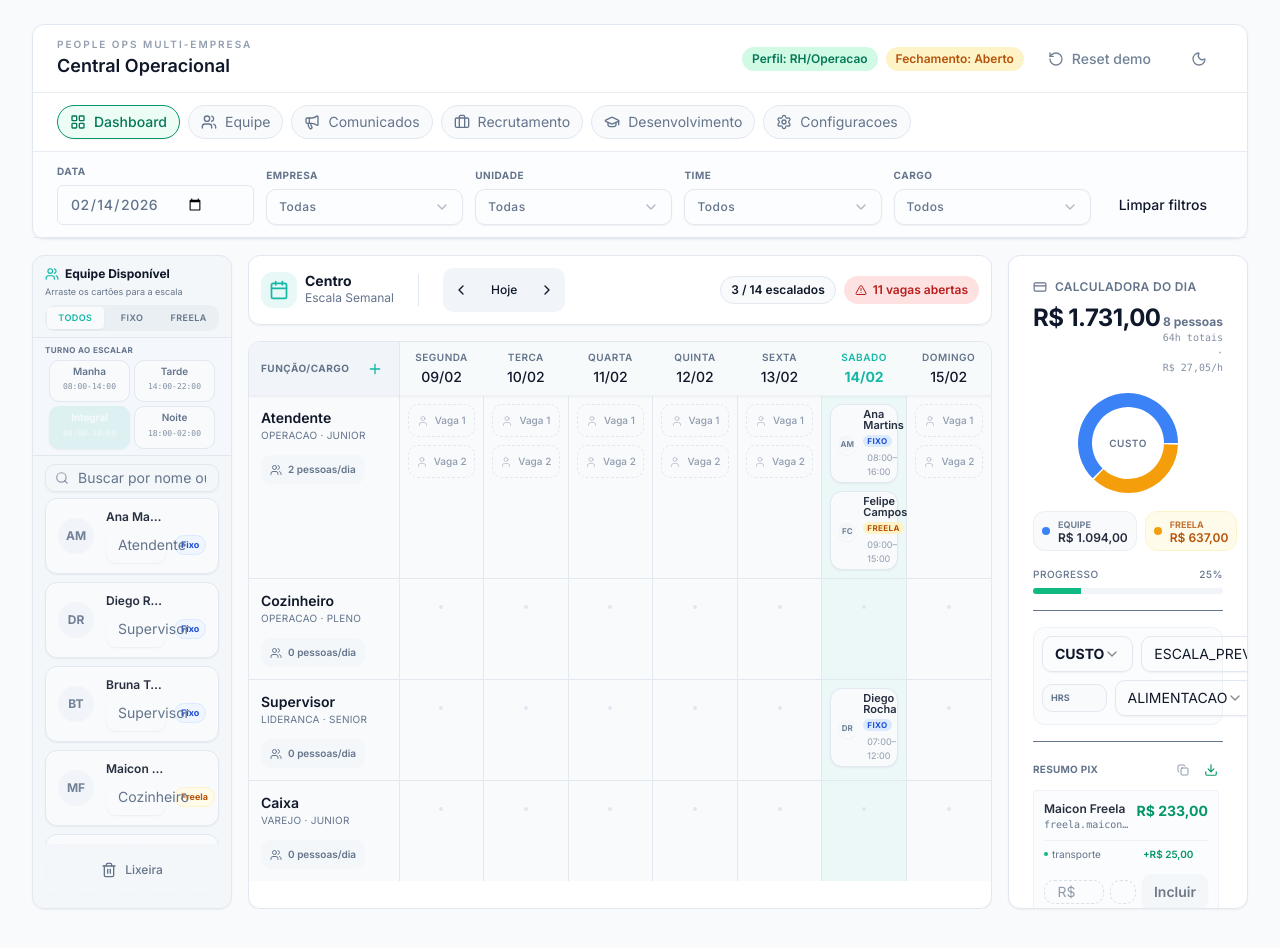
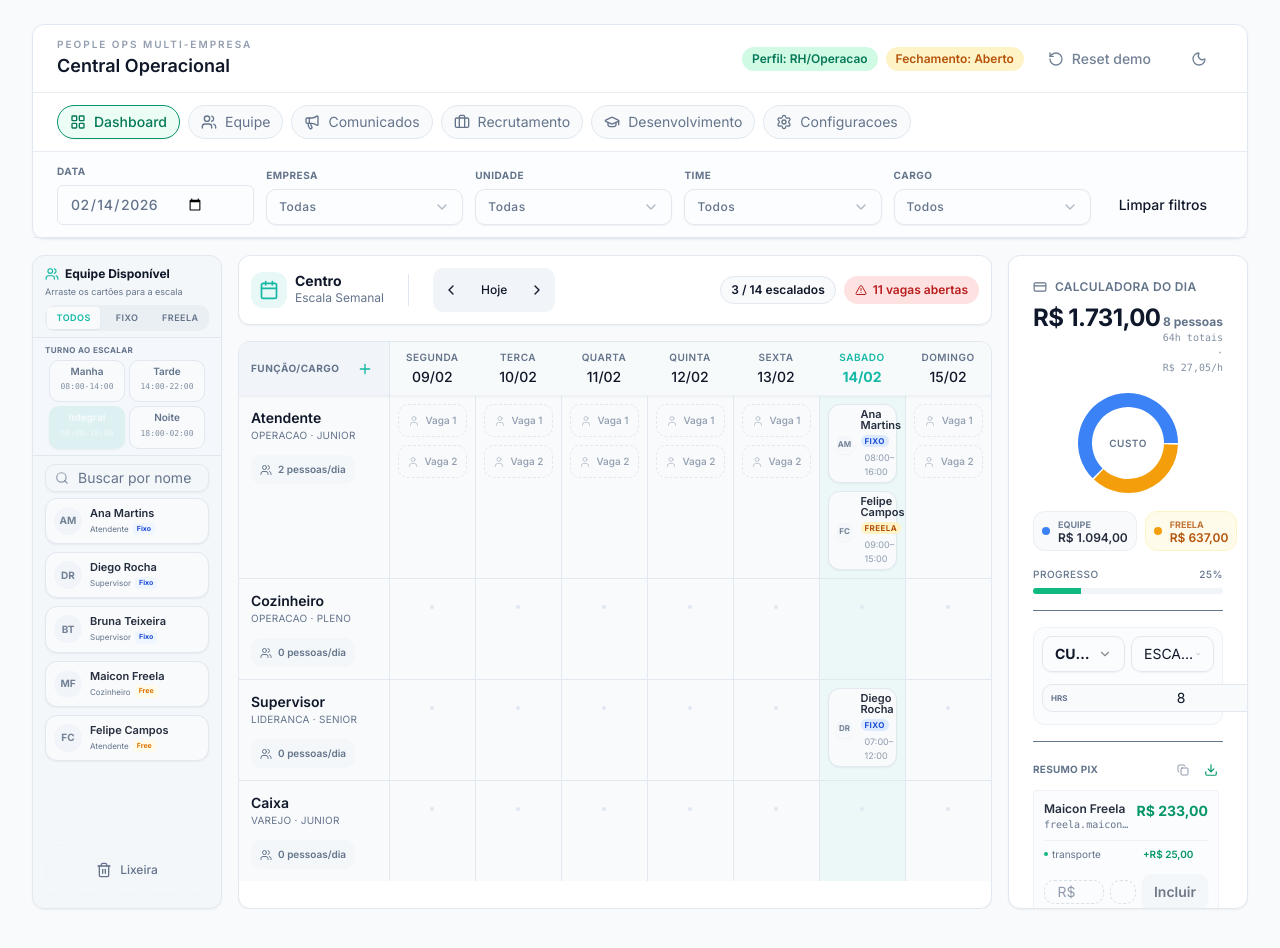
Before and after one commit to vaquev01/rh-manager, a Next.js app: page / in a window 1280 px wide. Shown: the top 948 px of the page. Built offline with nearby package versions, Linux system fonts and the light colour scheme.

Commit message:
fix: Corrige sobreposição nos cards da sidebar e controles PIX
- schedule-builder: initials h-7 w-7, nome na text role (sem Select), badge menor, click no card abre sheet
- pix-sidebar: controles em grid 2-col, texto 9px, layout sem overflow
- Fix JSX dangling tags em ambos componentes

```diff
--- a/src/components/pix-sidebar.tsx
+++ b/src/components/pix-sidebar.tsx
@@ -240,24 +240,24 @@ export function PixSidebar() {
 
                     {/* Controls */}
                     <div className="space-y-2 hide-on-print bg-muted/30 p-2 rounded-lg border border-border/50">
-                        <div className="flex gap-2">
+                        <div className="grid grid-cols-2 gap-1.5">
                             <Select
                                 value={paymentContext.config.mode}
                                 onValueChange={(val) => setPaymentMode(val as any)}
                             >
-                                <SelectTrigger className="h-7 text-[10px] flex-1 font-bold bg-background">
+                                <SelectTrigger className="h-7 text-[9px] font-bold bg-background">
                                     <SelectValue />
                                 </SelectTrigger>
                                 <SelectContent>
-                                    <SelectItem value="CUSTO" className="text-[10px]">Custo Operacional</SelectItem>
-                                    <SelectItem value="PAGAMENTO" className="text-[10px]">Modo Pagamento</SelectItem>
+                                    <SelectItem value="CUSTO" className="text-[10px]">Custo</SelectItem>
+                                    <SelectItem value="PAGAMENTO" className="text-[10px]">Pagamento</SelectItem>
                                 </SelectContent>
                             </Select>
                             <Select
                                 value={paymentContext.config.fonteHoras}
                                 onValueChange={(val) => setHoursSource(val as any)}
                             >
-                                <SelectTrigger className="h-7 text-[10px] flex-1 bg-background">
+                                <SelectTrigger className="h-7 text-[9px] bg-background">
                                     <SelectValue />
                                 </SelectTrigger>
                                 <SelectContent>
@@ -268,24 +268,23 @@ export function PixSidebar() {
                             </Select>
                         </div>
 
-                        <div className="flex gap-2 items-center">
-                            <div className="bg-background rounded-md border border-input flex items-center h-7 px-2">
-                                <span className="text-[9px] font-bold text-muted-foreground uppercase mr-1">Hrs</span>
+                        <div className="flex gap-1.5 items-center">
+                            <div className="bg-background rounded-md border border-input flex items-center h-7 px-2 shrink-0">
+                                <span className="text-[8px] font-bold text-muted-foreground uppercase mr-1">Hrs</span>
                                 <Input
                                     type="number"
-                                    className="h-5 w-10 text-[10px] border-none px-1 bg-transparent focus-visible:ring-0 focus-visible:ring-offset-0"
+                                    className="h-5 w-8 text-[10px] border-none px-0 bg-transparent focus-visible:ring-0 focus-visible:ring-offset-0 text-center"
                                     min={0}
                                     step={0.25}
                                     value={paymentContext.config.horasPadraoDia}
                                     onChange={(e) => setGlobalStandardHours(Number(e.target.value))}
                                 />
                             </div>
-                            <div className="flex-1 flex gap-1">
                             <Select
                                 value={globalAdditionalDraft.tipo}
                                 onValueChange={(val) => setGlobalAdditionalDraft(p => ({ ...p, tipo: val as any }))}
                             >
-                                    <SelectTrigger className="h-7 text-[10px] flex-1 bg-background">
+                                <SelectTrigger className="h-7 text-[9px] flex-1 bg-background min-w-0">
                                     <SelectValue />
                                 </SelectTrigger>
                                 <SelectContent>
@@ -294,7 +293,7 @@ export function PixSidebar() {
                             </Select>
                             <Input
                                 type="number"
-                                    className="h-7 w-12 text-[10px] bg-background text-center px-1"
+                                className="h-7 w-14 text-[10px] bg-background text-center px-1 shrink-0"
                                 placeholder="R$"
                                 value={globalAdditionalDraft.valor}
                                 onChange={(e) => setGlobalAdditionalDraft(p => ({ ...p, valor: Number(e.target.value) }))}
@@ -314,7 +313,6 @@ export function PixSidebar() {
                             >
                                 +
                             </Button>
-                            </div>
                         </div>
                     </div>
 
@@ -468,6 +466,6 @@ export function PixSidebar() {
 
                 </CardContent>
             </Card>
-        </div>
+        </div >
     );
 }
--- a/src/components/schedule-builder.tsx
+++ b/src/components/schedule-builder.tsx
@@ -352,7 +352,7 @@ export function ScheduleBuilder() {
   return (
     <div className="flex flex-col lg:flex-row gap-4 h-full">
       {/* ── LEFT: People Pool ── */}
-      <Card className="flex w-full lg:w-[160px] xl:w-[200px] shrink-0 flex-col h-full border-border bg-muted/50 shadow-none">
+      <Card className="flex w-full lg:w-[170px] xl:w-[190px] shrink-0 flex-col h-full border-border bg-muted/50 shadow-none">
         <div className="px-3 py-2">
           <h3 className="flex items-center gap-1.5 text-xs font-bold text-foreground mb-1 mt-0.5">
             <Users className="h-3.5 w-3.5 text-primary" />
@@ -452,63 +452,33 @@ export function ScheduleBuilder() {
                   draggable
                   onDragStart={(e) => handlePoolDragStart(e, person.id)}
                   onDragEnd={handleDragEnd}
+                  onClick={() => setSelectedPersonId(person.id)}
                   className={cn(
-                    "group relative flex items-center gap-3 rounded-xl border bg-background px-3 py-2.5 shadow-sm transition-all hover:-translate-y-0.5 hover:shadow-md cursor-grab active:cursor-grabbing",
+                    "group relative flex items-center gap-2 rounded-lg border bg-background px-2 py-2 shadow-sm transition-all hover:-translate-y-0.5 hover:shadow-md cursor-grab active:cursor-grabbing",
                     isBeingDragged && "opacity-40 ring-2 ring-primary ring-offset-2 scale-95"
                   )}
                 >
                   {/* Hover Indicator */}
-                  <div className="absolute left-0 top-3 bottom-3 w-1 rounded-r-full bg-primary opacity-0 group-hover:opacity-100 transition-opacity" />
+                  <div className="absolute left-0 top-2 bottom-2 w-0.5 rounded-r-full bg-primary opacity-0 group-hover:opacity-100 transition-opacity" />
 
-                  <div className="flex h-9 w-9 shrink-0 items-center justify-center rounded-full bg-muted text-xs font-bold text-muted-foreground/90 group-hover:bg-primary/10 group-hover:text-primary transition-colors">
+                  <div className="flex h-7 w-7 shrink-0 items-center justify-center rounded-full bg-muted text-[10px] font-bold text-muted-foreground/90 group-hover:bg-primary/10 group-hover:text-primary transition-colors">
                     {person.nome.split(" ").map((n) => n[0]).join("").slice(0, 2)}
                   </div>
 
-                  <div className="flex-1 min-w-0">
-                    <p className="truncate text-xs font-semibold text-foreground/90">{person.nome}</p>
-                    <div className="flex items-center gap-2 mt-0.5">
-                      <Select
-                        value={person.cargoId}
-                        onValueChange={(val) => {
-                          updatePersonData(person.id, { cargoId: val }, "ALTERAR_CARGO_RAPIDO");
-                          toast("Cargo atualizado", "success");
-                        }}
-                      >
-                        <SelectTrigger
-                          className="h-4 px-1 text-[9px] bg-muted text-muted-foreground border-0 hover:bg-slate-200 cursor-pointer transition-colors w-auto gap-1"
-                          onClick={(e) => e.stopPropagation()}
-                        >
-                          <span>{personRole?.nome ?? "?"}</span>
-                        </SelectTrigger>
-                        <SelectContent>
-                          {state.roles.map(r => (
-                            <SelectItem key={r.id} value={r.id}>{r.nome}</SelectItem>
-                          ))}
-                        </SelectContent>
-                      </Select>
-
+                  <div className="flex-1 min-w-0 overflow-hidden">
+                    <p className="truncate text-[11px] font-semibold text-foreground/90 leading-tight">{person.nome}</p>
+                    <div className="flex items-center gap-1 mt-0.5 overflow-hidden">
+                      <span className="text-[8px] text-muted-foreground truncate">{personRole?.nome ?? "?"}</span>
                       <span className={cn(
-                        "text-[9px] font-bold px-1.5 py-0.5 rounded-md border",
+                        "text-[7px] font-bold px-1 py-px rounded shrink-0",
                         person.type === 'FIXO'
-                          ? "text-blue-700 dark:text-blue-300 bg-blue-50 dark:bg-blue-900/20 border-blue-100"
-                          : "text-amber-700 bg-amber-50 border-amber-100"
+                          ? "text-blue-700 dark:text-blue-300 bg-blue-50 dark:bg-blue-900/20"
+                          : "text-amber-600 bg-amber-50"
                       )}>
-                        {person.type === 'FIXO' ? 'Fixo' : 'Freela'}
+                        {person.type === 'FIXO' ? 'Fixo' : 'Free'}
                       </span>
                     </div>
                   </div>
-
-                  <Button
-                    size="icon"
-                    variant="ghost"
-                    className="h-7 w-7 opacity-0 group-hover:opacity-100 transition-opacity rounded-full hover:bg-muted"
-                    onClick={(e) => {
-                      e.stopPropagation();
-                      setSelectedPersonId(person.id);
-                    }}
-                  >
-                    <Edit2 className="h-3.5 w-3.5 text-muted-foreground/70 hover:text-primary" />
-                  </Button>
                 </div>
               );
             })}
@@ -533,12 +503,12 @@ export function ScheduleBuilder() {
           <Trash2 className={cn("h-4 w-4", trashOver && "animate-bounce")} />
           {draggingScheduleId ? "Solte aqui para remover" : "Lixeira"}
         </div>
-      </Card>
+      </Card >
 
       {/* ── RIGHT: Schedule Grid ── */}
-      <div className="flex flex-1 flex-col gap-4 overflow-hidden h-full">
+      < div className="flex flex-1 flex-col gap-4 overflow-hidden h-full" >
         {/* Header bar */}
-        <Card className="flex shrink-0 items-center justify-between p-3">
+        < Card className="flex shrink-0 items-center justify-between p-3" >
           <div className="flex items-center gap-4">
             <div className="flex items-center gap-2">
               <div className="p-2 bg-primary/10 rounded-lg">
@@ -599,12 +569,12 @@ export function ScheduleBuilder() {
               </Badge>
             ) : null}
           </div>
-        </Card>
+        </Card >
 
         {/* Grid */}
-        <Card className="flex-1 overflow-hidden flex flex-col">
+        < Card className="flex-1 overflow-hidden flex flex-col" >
           {/* Scrollable grid area */}
-          <div className="flex-1 overflow-auto rounded-b-xl custom-scrollbar relative">
+          < div className="flex-1 overflow-auto rounded-b-xl custom-scrollbar relative" >
             <table className="w-full text-left border-collapse min-w-[700px] table-fixed">
               <thead className="sticky top-0 z-20">
                 <tr className="bg-muted/50 border-b shadow-sm">
@@ -846,9 +816,9 @@ export function ScheduleBuilder() {
                 })}
               </tbody>
             </table>
-          </div>
-        </Card>
-      </div>
+          </div >
+        </Card >
+      </div >
 
 
       <AlertDialog
```
Lines whose indentation alone changed are shown as unchanged.
